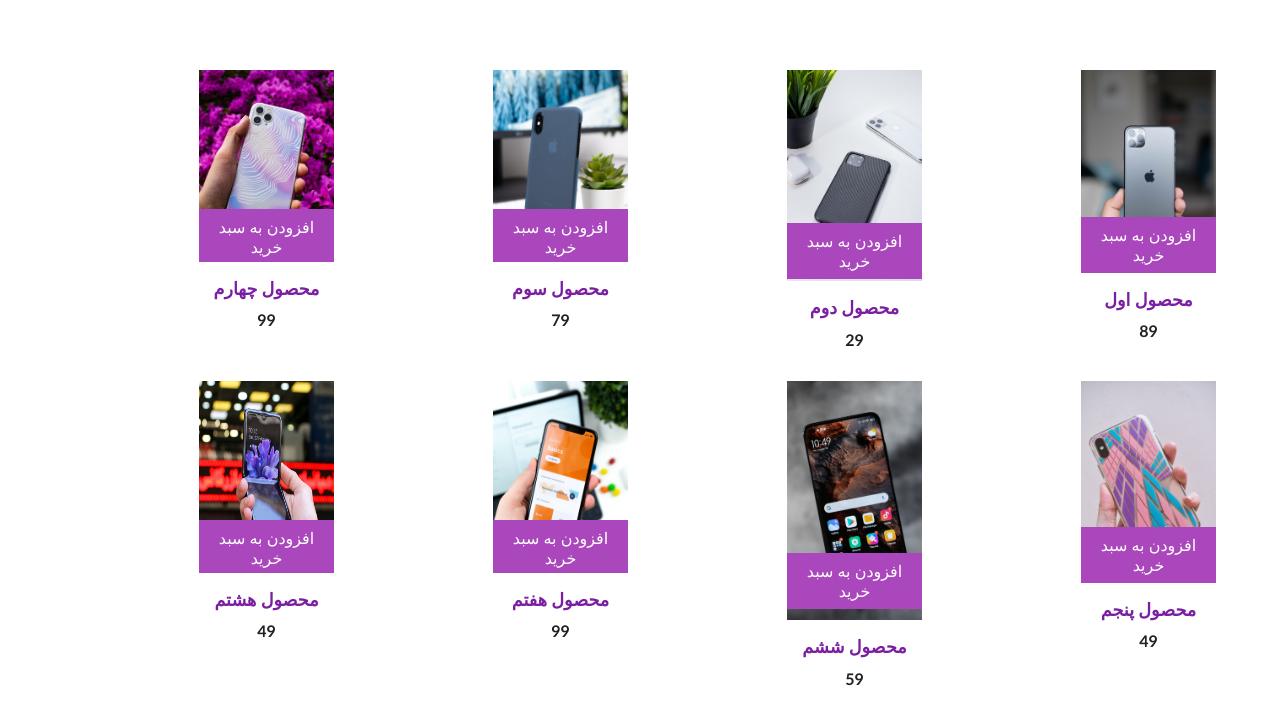
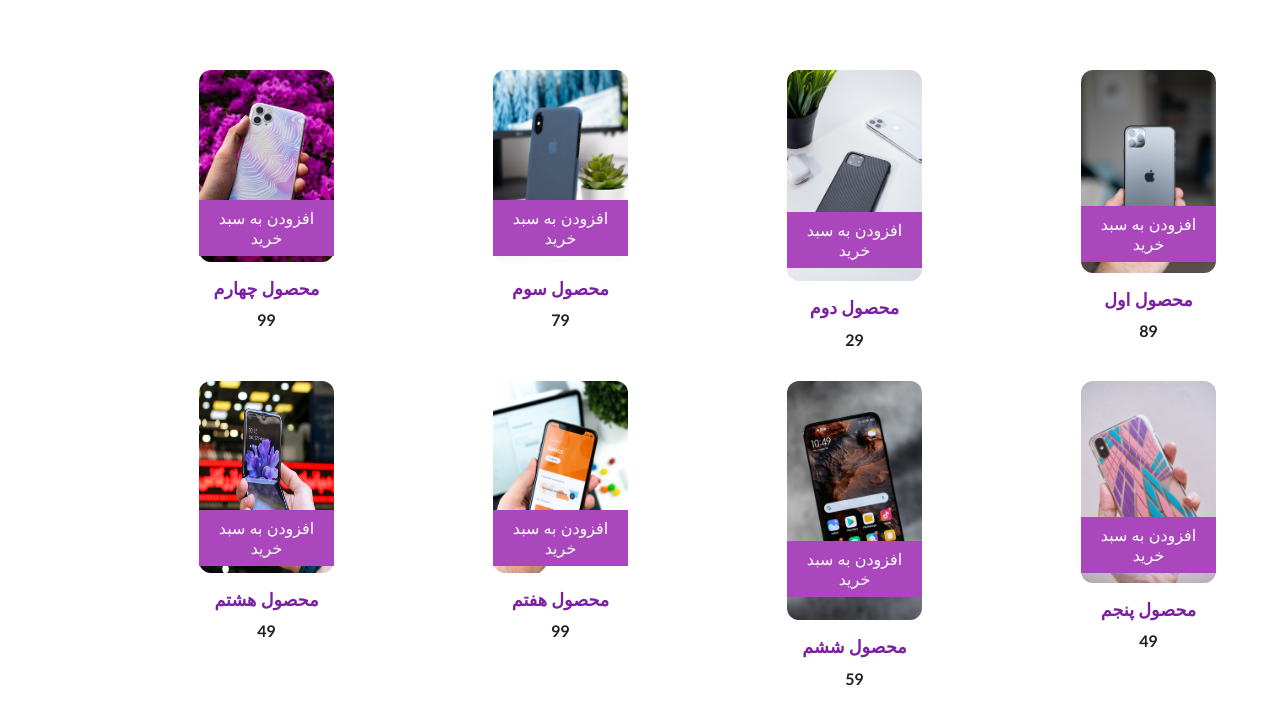
Before and after one commit to Arezoo-Mrd/cart, a plain HTML site: page index.html in a window 1280 px wide. Shown: the part 179-904 px from the top of the page. Drawn offline with Linux system fonts and the light colour scheme.

Commit message:
change img roducts style in L122 , 123

```diff
--- a/styles/style.css
+++ b/styles/style.css
@@ -97,7 +97,7 @@ body {
 
 .bag-btn {
     position: absolute;
-    top: 70%;
+    top: 65%;
     right: 0;
     background: #ab47bc;
     border: none;
@@ -119,6 +119,8 @@ body {
     width: 100%;
     max-height: 45rem;
     min-height: 12rem;
+    border-radius: 0.75rem;
+    z-index: 999;
 }
 
 .product {
```
